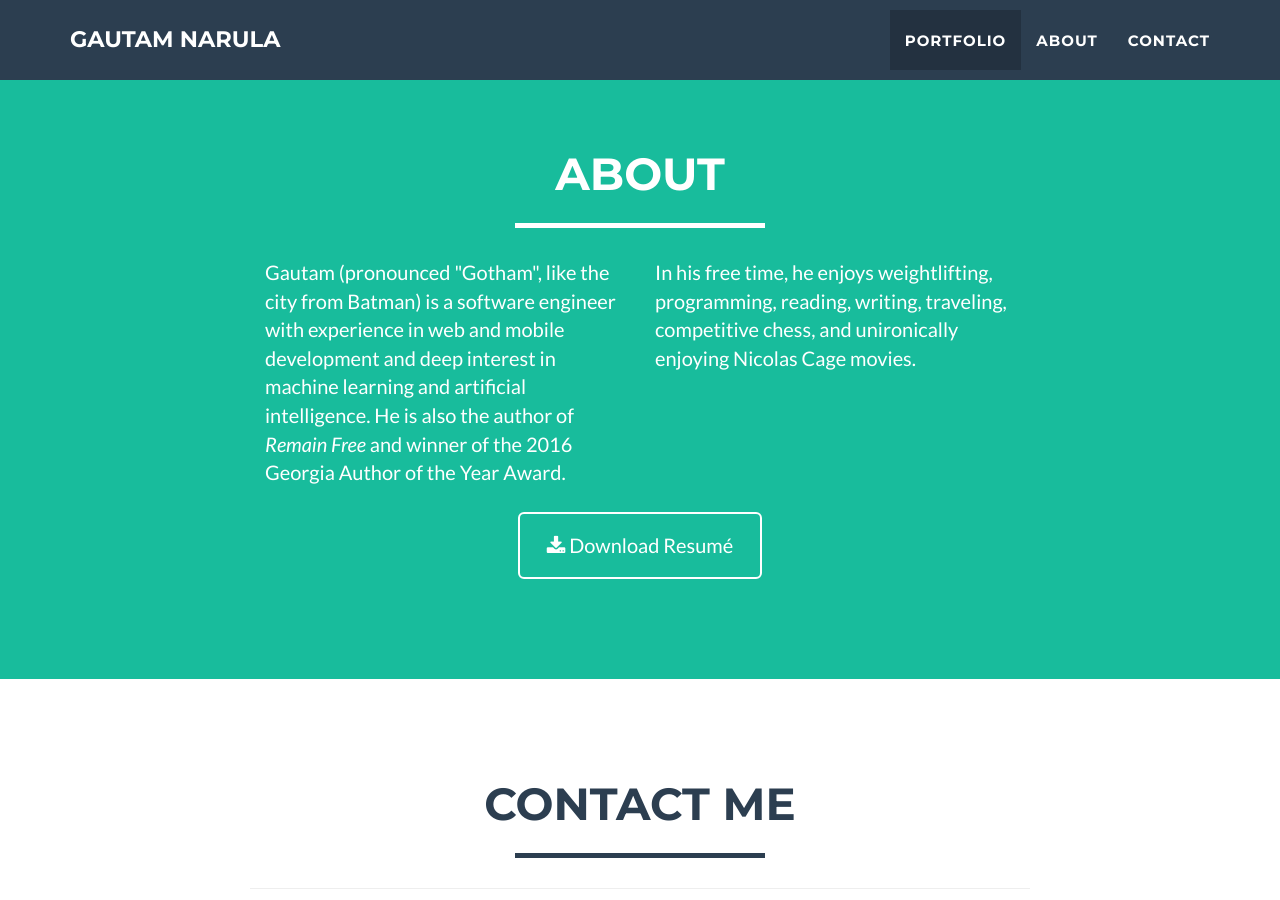
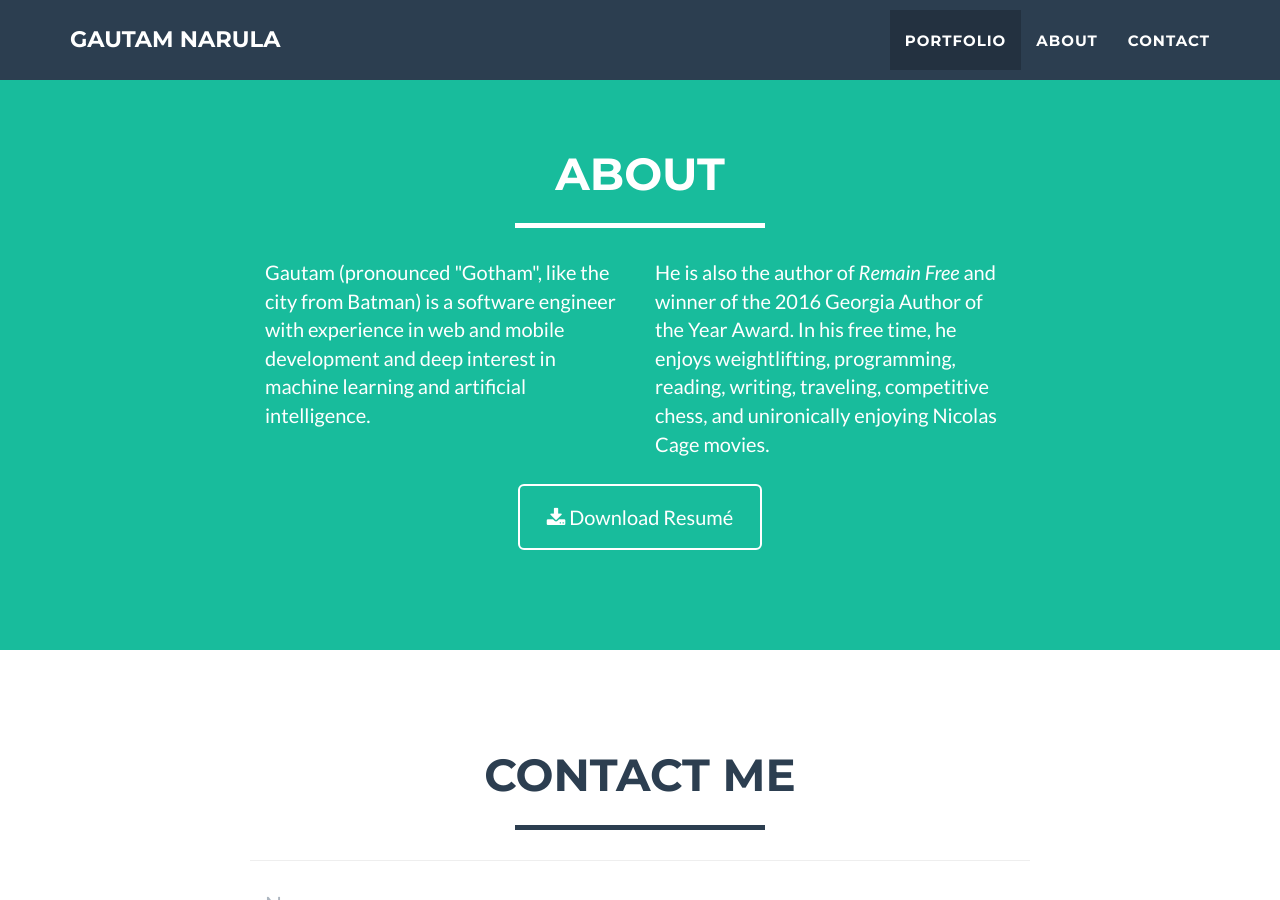
Before and after one commit to gnarizzy/gnarizzy.github.io, a Jekyll site: the page built from index.html, in a window 1280 px wide and 900 px high, scrolled down 1659 px. Built offline with Jekyll 4.4.1, drawn with Linux system fonts in a browser that asks for light colours.

Commit message:
Update about.html

```diff
--- a/_includes/about.html
+++ b/_includes/about.html
@@ -9,13 +9,13 @@
             </div>
             <div class="row">
                 <div class="col-lg-4 col-lg-offset-2">
-                    <p>Gautam (pronounced "Gotham", like the city from Batman) is a software engineer with experience in web and mobile development and deep interest in machine learning and artificial intelligence. He is also the author of <i>Remain Free</i> and winner of the 2016 Georgia Author of the Year Award. </p>
+                    <p>Gautam (pronounced "Gotham", like the city from Batman) is a software engineer with experience in web and mobile development and deep interest in machine learning and artificial intelligence.
                 </div>
                 <div class="col-lg-4">
-                    <p>In his free time, he enjoys weightlifting, programming, reading, writing, traveling, competitive chess, and unironically enjoying Nicolas Cage movies.  </p>
+                    <p>He is also the author of <i>Remain Free</i> and winner of the 2016 Georgia Author of the Year Award. In his free time, he enjoys weightlifting, programming, reading, writing, traveling, competitive chess, and unironically enjoying Nicolas Cage movies.  </p>
                 </div>
                 <div class="col-lg-8 col-lg-offset-2 text-center">
-                    <a href="#" class="btn btn-lg btn-outline">
+                    <a href="https://www.dropbox.com/s/g53pip5ci4cvfk8/Gautam%20Narula%20Resume.pdf?dl=0" target="_blank" class="btn btn-lg btn-outline">
                         <i class="fa fa-download"></i> Download Resumé
                     </a>
                 </div>
```
